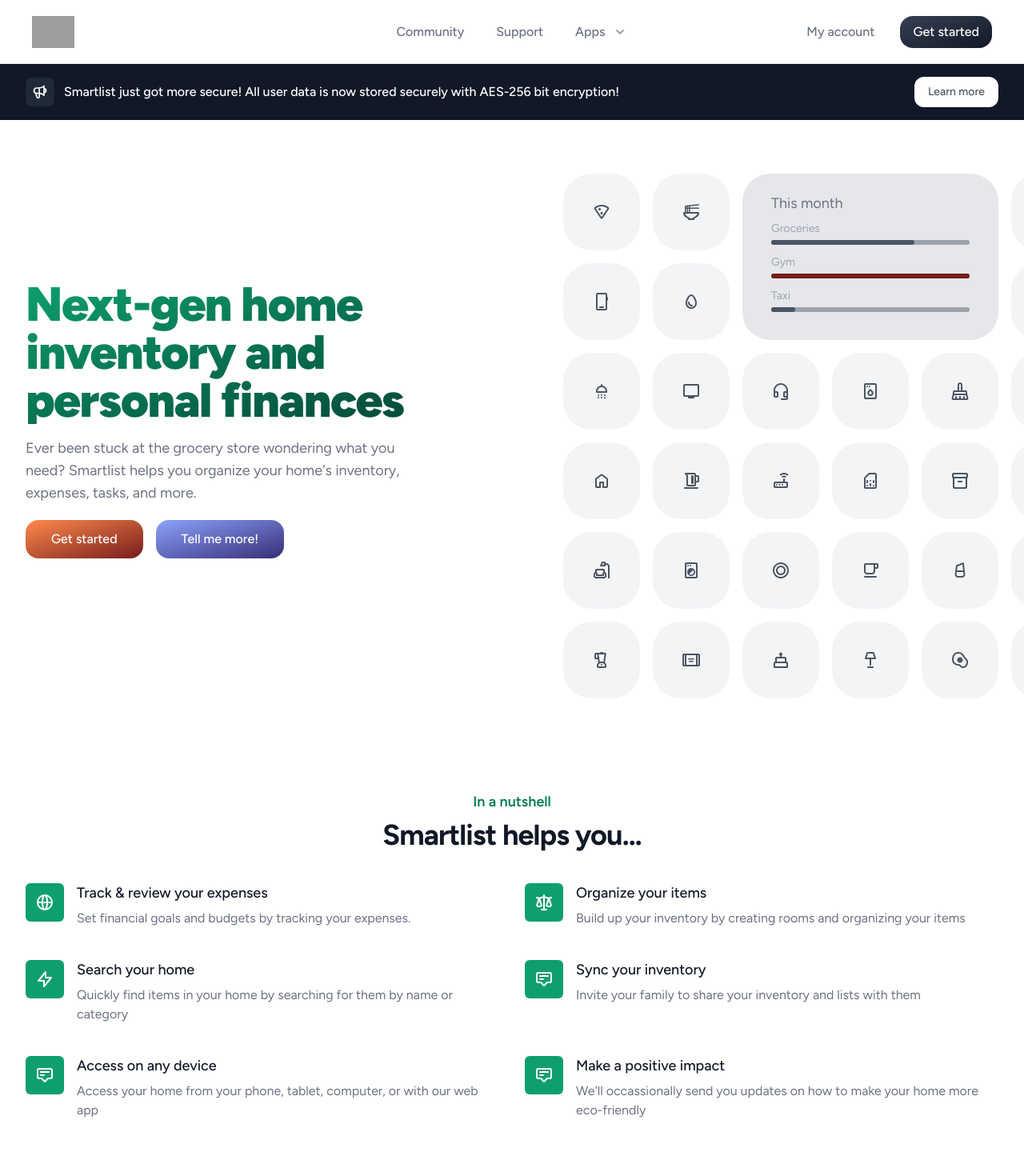
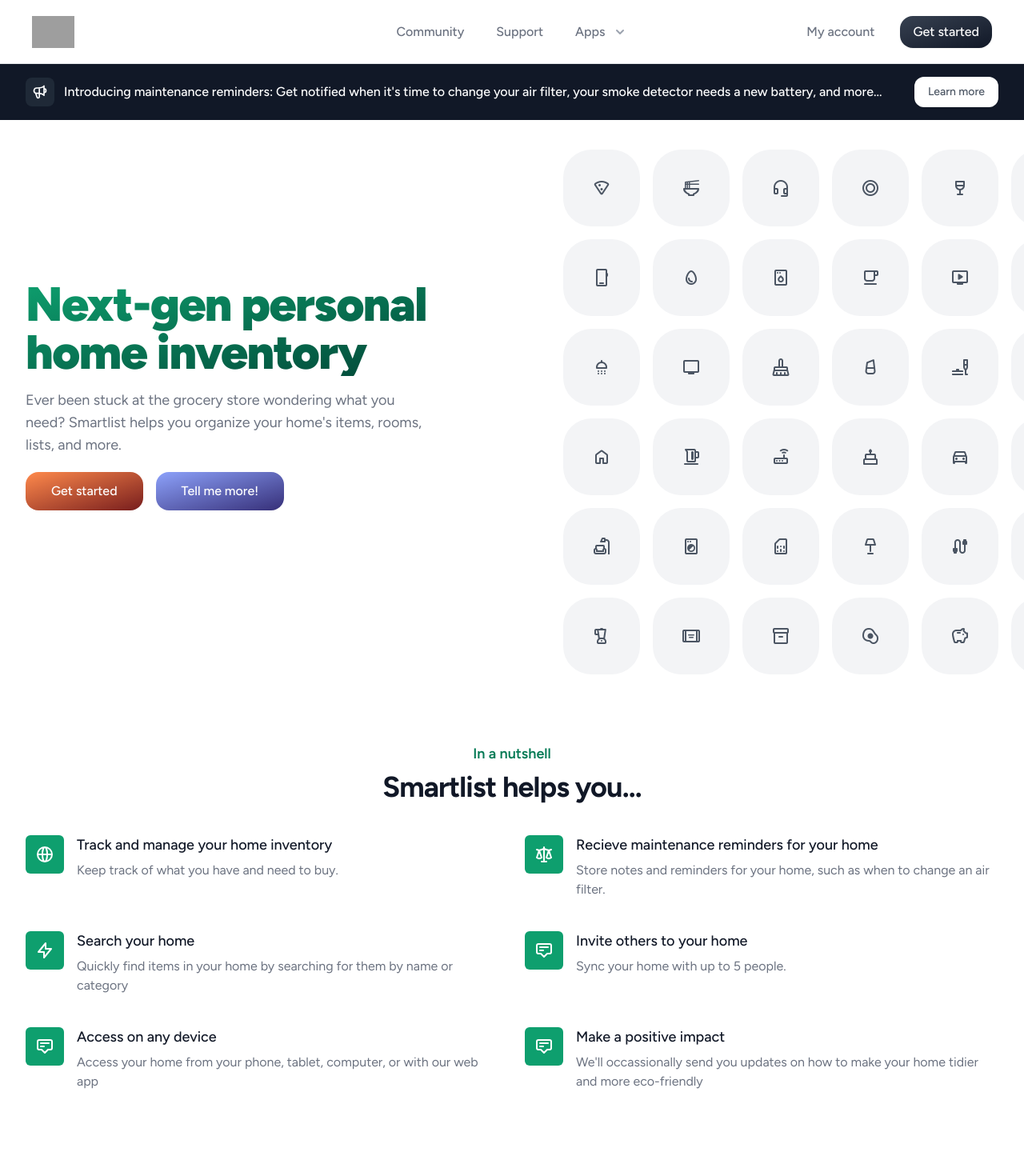
Before and after one commit to Dysperse/Homepage, a Next.js app: page / in a window 1280 px wide. Shown: the top 1470 px of the page at 80% size. Built offline with nearby package versions, Linux system fonts and the light colour scheme; grey boxes are pictures that could not be loaded.

Commit message:
update Announcement.tsx, Features.tsx, FrequentlyAskedQuestions.tsx and Header.tsx

```diff
--- a/components/Announcement.tsx
+++ b/components/Announcement.tsx
@@ -13,12 +13,13 @@ export function Announcement() {
                 aria-hidden="true"
               />
             </span>
-            <p className="ml-3 truncate text-ellipsis max-w-[100%] overflow-hidden font-medium text-white">
-              Smartlist just got more secure! All user data is now stored
-              securely with AES-256 bit encryption!
+            <p className="ml-3 truncate text-ellipsis max-w-[100%] overflow-hidden font-medium text-white max-w-full">
+              Introducing maintenance reminders: Get notified when it's time to
+              change your air filter, your smoke detector needs a new battery,
+              and more...
             </p>
           </div>
-          <div className="order-3 mt-2 flex-shrink-0 w-full sm:order-2 sm:mt-0 sm:w-auto">
+          <div className="order-3 mt-2 ml-auto flex-shrink-0 w-full sm:order-2 sm:mt-0 sm:w-auto">
             <a
               href="https://twitter.com/smartlistapp/status/1559623164971208704"
               target="_blank"
--- a/components/Features.tsx
+++ b/components/Features.tsx
@@ -8,14 +8,14 @@ import {
 
 const features = [
   {
-    name: "Track & review your expenses",
-    description: "Set financial goals and budgets by tracking your expenses.",
+    name: "Track and manage your home inventory",
+    description: "Keep track of what you have and need to buy.",
     icon: GlobeAltIcon,
   },
   {
-    name: "Organize your items",
+    name: "Recieve maintenance reminders for your home",
     description:
-      "Build up your inventory by creating rooms and organizing your items",
+      "Store notes and reminders for your home, such as when to change an air filter.",
     icon: ScaleIcon,
   },
   {
@@ -25,9 +25,8 @@ const features = [
     icon: LightningBoltIcon,
   },
   {
-    name: "Sync your inventory",
-    description:
-      "Invite your family to share your inventory and lists with them",
+    name: "Invite others to your home",
+    description: "Sync your home with up to 5 people.",
     icon: AnnotationIcon,
   },
   {
@@ -39,7 +38,7 @@ const features = [
   {
     name: "Make a positive impact",
     description:
-      "We'll occassionally send you updates on how to make your home more eco-friendly",
+      "We'll occassionally send you updates on how to make your home tidier and more eco-friendly",
     icon: AnnotationIcon,
   },
 ];
--- a/components/FrequentlyAskedQuestions.tsx
+++ b/components/FrequentlyAskedQuestions.tsx
@@ -45,12 +45,8 @@ export function FrequentlyAskedQuestions() {
               </Link>
               . Your account data is encrypted with AES 256-bit encryption. You
               can enable two-factor authentication to increase your account
-              security.
-            </p>
-
-            <p className="mb-2 text-gray-500 dark:text-gray-400 block bg-gray-100 px-10 py-8 rounded-2xl">
-              Smartlist is also open source. You can view the source code on
-              GitHub
+              security. Smartlist is also open source. You can view the source
+              code on GitHub
             </p>
           </Accordion.Content>
         </Accordion.Panel>
@@ -60,11 +56,7 @@ export function FrequentlyAskedQuestions() {
             <p className="mb-2 text-gray-500 dark:text-gray-400 block bg-gray-100 px-10 py-8 rounded-2xl">
               At Smartlist, we believe that you shouldn&apos;t pay to organize
               your home. However, this comes with some limitations, as this is a
-              free service.
-            </p>
-            <p className="mb-2 text-gray-500 dark:text-gray-400 block bg-gray-100 px-10 py-8 rounded-2xl">
-              Learn more about these limitations:
-            </p>
+              free service. Learn more about these limitations:
               <ul className="list-disc pl-5 text-gray-500 dark:text-gray-400">
                 <li>
                   <b>500</b> maximum number of items per home
@@ -79,10 +71,11 @@ export function FrequentlyAskedQuestions() {
                   <b>20</b> maximum number of items per list
                 </li>
                 <li>
-                <b>7</b> maximum number of custom lists (excluding shopping and
-                to-do lists)
+                  <b>7</b> maximum number of custom lists (excluding shopping
+                  and to-do lists)
                 </li>
               </ul>
+            </p>
           </Accordion.Content>
         </Accordion.Panel>
         <Accordion.Panel>
@@ -97,9 +90,7 @@ export function FrequentlyAskedQuestions() {
               >
                 www.smartlist.tech/join
               </a>
-            </p>
-
-            <p className="mb-2 text-gray-500 dark:text-gray-400 block bg-gray-100 px-10 py-8 rounded-2xl">
+              <br />
               Smartlist is also open source. You can view the source code on
               GitHub
             </p>
--- a/components/Header.tsx
+++ b/components/Header.tsx
@@ -81,12 +81,12 @@ export function Header() {
         <div className="relative max-w-7xl mx-auto px-6 lg:px-8 sm:static">
           <div className="sm:max-w-lg">
             <h1 className="mt-[100px] md:mt-[200px] font text-transparent text-6xl bg-clip-text bg-gradient-to-br from-green-500 to-green-900 font-[900] tracking-tight sm:tracking-tight sm:text-6xl">
-              Next-gen home inventory and personal finances
+              Next-gen personal home inventory
             </h1>
             <p className="mt-4 text-lg text-gray-500">
               Ever been stuck at the grocery store wondering what you need?
-              Smartlist helps you organize your home&apos;s inventory, expenses,
-              tasks, and more.
+              Smartlist helps you organize your home&apos;s items, rooms, lists,
+              and more.
             </p>
             <a
               rel="noreferrer"
@@ -128,48 +128,21 @@ export function Header() {
                       <IconItem icon={JSON.parse(iconList)[10]} />
                       <IconItem icon={JSON.parse(iconList)[11]} />
                     </div>
-                    <div className="hide-on-mobile flex flex-shrink-0 grid gap-y-6 lg:gap-y-4">
-                      <div className="w-80 h-52 rounded-[35px] bg-gray-200 items-center flex px-9 overflow-hidden sm:opacity-0 lg:opacity-100 text-gray-900">
-                        <div className="w-full">
-                          <h4 className="text-lg mb-2 text-gray-500">
-                            This month
-                          </h4>
-                          <p className="text-sm text-gray-400">Groceries</p>
-                          <div className="w-full h-[6px] mt-1 mb-3 rounded-xl bg-gray-400">
-                            <div className="w-[72%] h-[6px] bg-gray-600 rounded-xl"></div>
-                          </div>
-
-                          <p className="text-sm text-gray-400">Gym</p>
-                          <div className="w-full h-[6px] mt-1 mb-3 rounded-xl bg-gray-400">
-                            <div className="w-full h-[6px] bg-red-900 rounded-xl"></div>
-                          </div>
-
-                          <p className="text-sm text-gray-400">Taxi</p>
-                          <div className="w-full h-[6px] mt-1 mb-3 rounded-xl bg-gray-400">
-                            <div className="w-[12%] h-[6px] bg-gray-600 rounded-xl"></div>
-                          </div>
-                        </div>
-                      </div>
-                      <div className="flex gap-4">
+                    <div className="flex-shrink-0 grid grid-cols-1 gap-y-6 lg:gap-y-4">
                       <IconItem icon={JSON.parse(iconList)[12]} />
                       <IconItem icon={JSON.parse(iconList)[13]} />
                       <IconItem icon={JSON.parse(iconList)[14]} />
-                      </div>
-                      <div className="flex gap-4">
                       <IconItem icon={JSON.parse(iconList)[15]} />
                       <IconItem icon={JSON.parse(iconList)[16]} />
                       <IconItem icon={JSON.parse(iconList)[17]} />
                     </div>
-                      <div className="flex gap-4">
+                    <div className="flex-shrink-0 grid grid-cols-1 gap-y-6 lg:gap-y-4">
                       <IconItem icon={JSON.parse(iconList)[18]} />
                       <IconItem icon={JSON.parse(iconList)[19]} />
                       <IconItem icon={JSON.parse(iconList)[20]} />
-                      </div>
-                      <div className="flex gap-4">
                       <IconItem icon={JSON.parse(iconList)[21]} />
                       <IconItem icon={JSON.parse(iconList)[22]} />
                       <IconItem icon={JSON.parse(iconList)[23]} />
-                      </div>
                     </div>
                     <div className="flex-shrink-0 grid grid-cols-1 gap-y-6 lg:gap-y-4">
                       <IconItem icon={JSON.parse(iconList)[41]} />
@@ -203,6 +176,7 @@ export function Header() {
                       <IconItem icon={JSON.parse(iconList)[39]} />
                       <IconItem icon={JSON.parse(iconList)[40]} />
                     </div>
+
                     <div className="sm:hidden flex-shrink-0 grid gap-y-6 lg:gap-y-4">
                       <div className="w-80 h-52 rounded-[35px] bg-gray-200 items-center flex px-9 overflow-hidden sm:opacity-0 lg:opacity-100 text-gray-900">
                         <div className="w-full">
```
Lines whose indentation alone changed are shown as unchanged.
